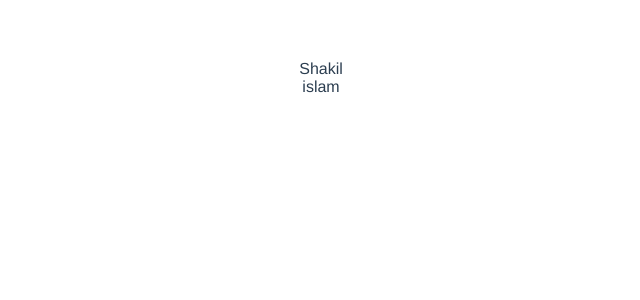
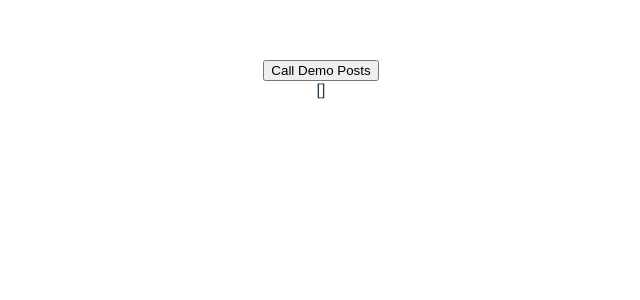
Before and after one commit to ProgrammarShakil/Fundamental_Vue_JS, a Vue app: page / in a window 1280 px wide. Shown: the top 300 px of the page, without its empty margins (319-959 px from the left). Built offline with nearby package versions, Linux system fonts and the light colour scheme.

Commit message:
vue3 reactive use as like store with api

```diff
--- a/src/components/BookList.vue
+++ b/src/components/BookList.vue
@@ -1,16 +1,26 @@
 <template>
   <div>
-    <div>{{ firstName }}</div>
-    <div>{{ lastName }}</div>
+    <button @click="callDemoPosts()">Call Demo Posts</button>
+    <div>{{ demoPosts }}</div>
   </div>
 </template>
 
 <script>
-import {stateData} from "../reactive/stateData"; //naming import
+import { stateData } from "../reactive/stateData";
 export default {
   setup() {
-    let { firstName, lastName } = stateData(); //destructuring
-    return {firstName, lastName}
+    const { demoPosts } = stateData();
+
+    function callDemoPosts() {
+      fetch("https://jsonplaceholder.typicode.com/todos/1")
+        .then((response) => response.json())
+        .then((data) => {
+          console.log(data);
+          demoPosts.value = data;
+        });
+    }
+
+    return {callDemoPosts, demoPosts}
   },
 };
 </script>
--- a/src/reactive/stateData.js
+++ b/src/reactive/stateData.js
@@ -3,11 +3,7 @@ import { reactive, toRefs, computed } from "vue";
 //naming export
 export const stateData = () => {
   const state = reactive({
-    firstName: "Shakil",
-    lastName: "islam",
-    fullName: computed(() => {
-      return `${state.firstName} ${state.lastName}`;
-    }),
+    demoPosts: []
   });
 
   return { ...toRefs(state) };
```
